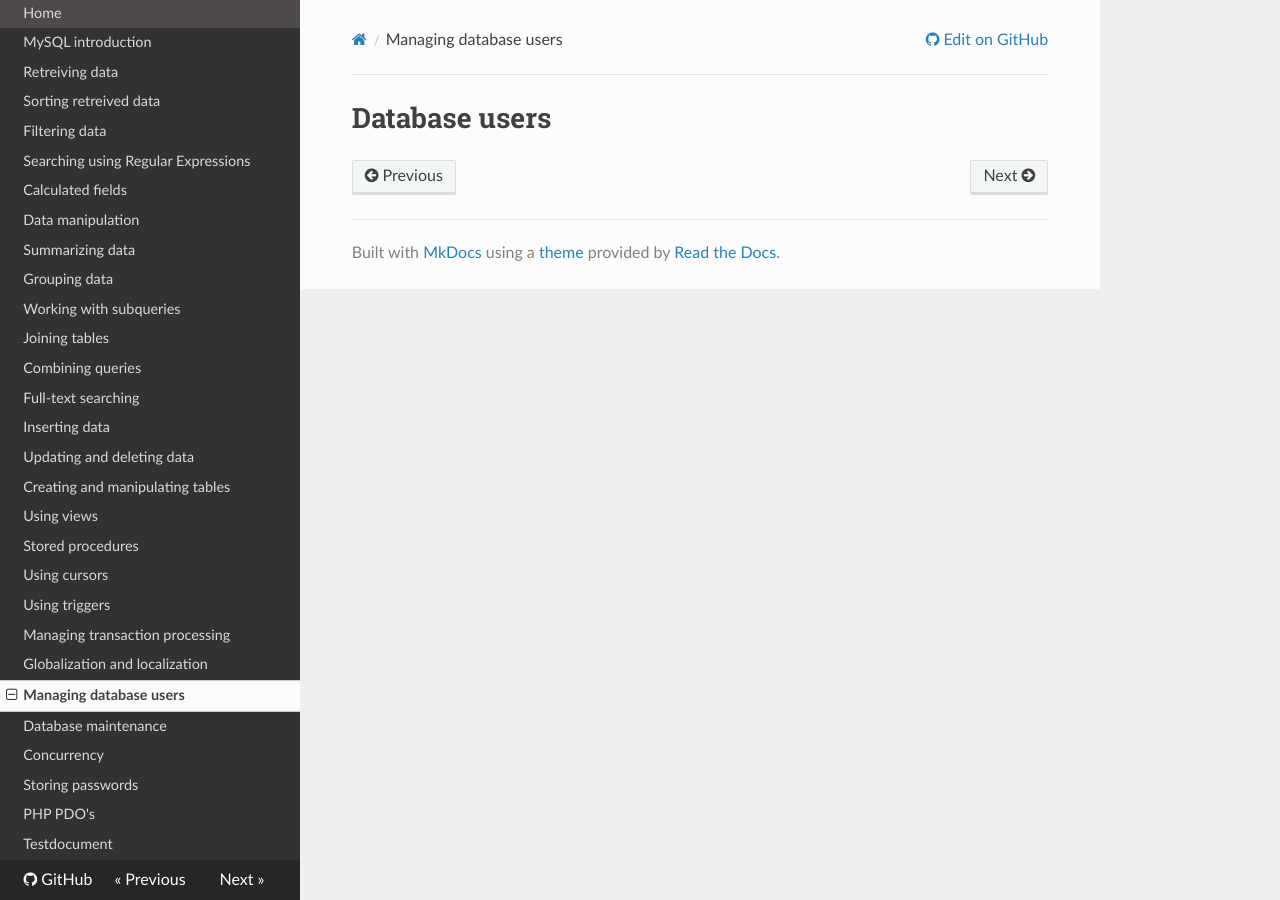
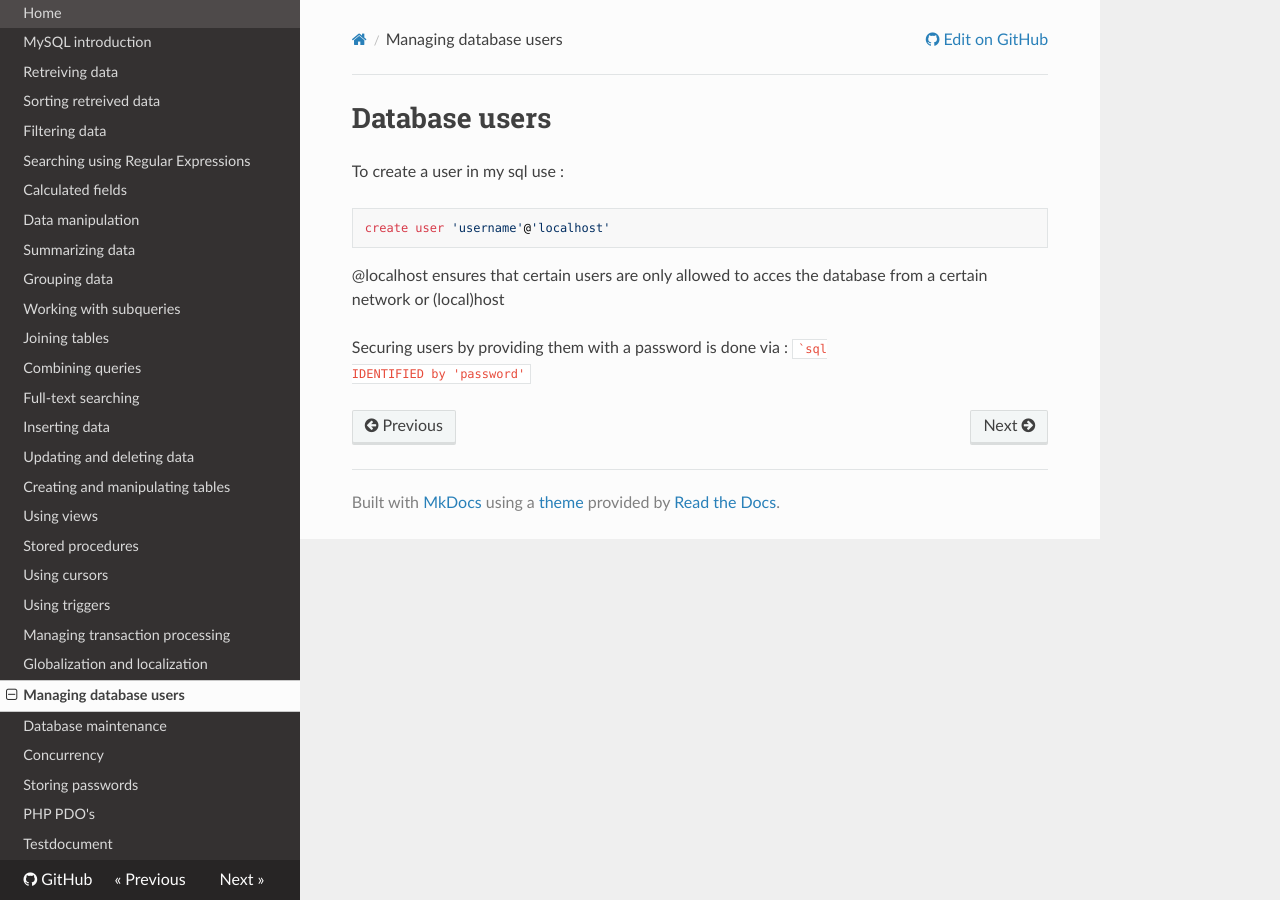
Before and after one commit to sillevl/course-databases, an MkDocs documentation site: the page built from docs/database-users.md, in a window 1280 px wide. Built offline with MkDocs 1.6.1, drawn with Linux system fonts in a browser that asks for light colours; nearby versions of some CDN libraries; old or Windows-style settings are respelled for this version of MkDocs.

Commit message:
Update database-users.md

````diff
--- a/docs/database-users.md
+++ b/docs/database-users.md
@@ -1 +1,12 @@
 # Database users
+
+To create a user in my sql use :
+```sql
+create user 'username'@'localhost'
+```
+@localhost ensures that certain users are only allowed to acces the database from a certain network or (local)host
+
+Securing users by providing them with a password is done via :
+```sql
+IDENTIFIED by 'password'
+``
````
